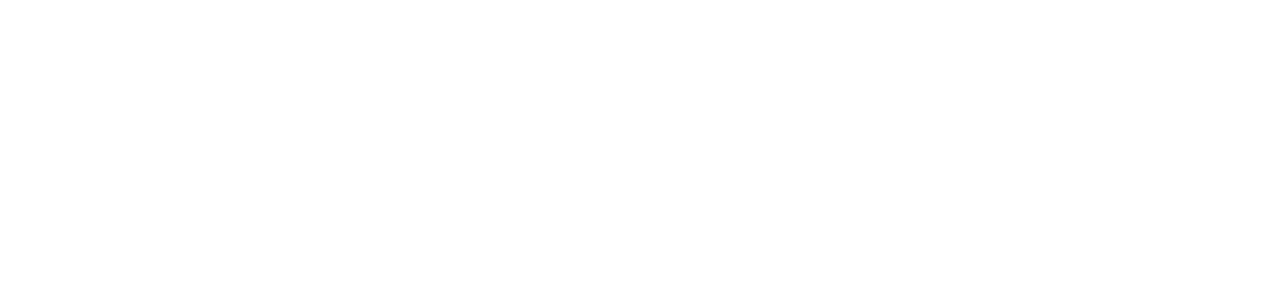
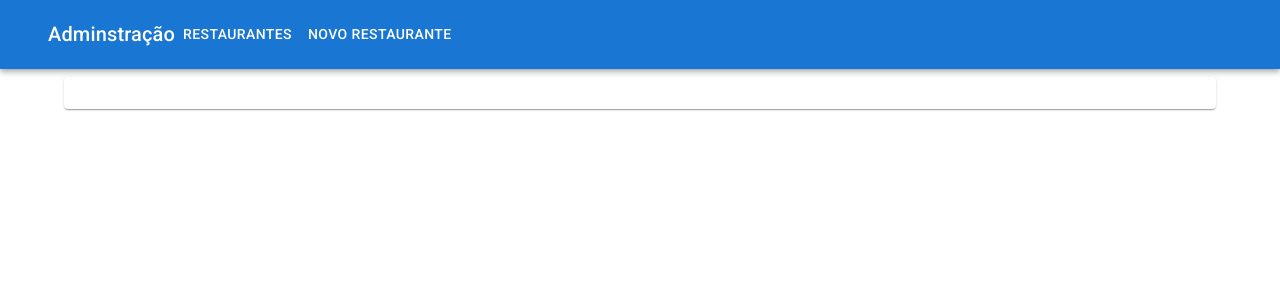
Before and after one commit to VicenteLamberti/React_Alfood, a React (Create React App) app: page /admin in a window 1280 px wide. Before the commit this address had no page. Shown: the top 300 px of the page. Built offline with nearby package versions, Linux system fonts and the light colour scheme; the HTML template or start-up script is replaced by a standard one.

Commit message:
Adicionando nav bar na pagina template

```diff
--- a/src/App.tsx
+++ b/src/App.tsx
@@ -1,4 +1,5 @@
 import { Routes, Route } from 'react-router-dom';
+import PaginaBaseAdmin from './paginas/Administracao/PaginaBaseAdmin';
 import AdministracaoRestaurantes from './paginas/Administracao/Restaurantes/AdministracaoRestaurantes';
 import FormularioRestaurante from './paginas/Administracao/Restaurantes/FormularioRestaurante';
 import Home from './paginas/Home';
@@ -10,9 +11,13 @@
     <Routes>
       <Route path="/" element={<Home />} />
       <Route path="/restaurantes" element={<VitrineRestaurantes />} />
-      <Route path="/admin/restaurantes" element={<AdministracaoRestaurantes/>}/>
-      <Route path="/admin/restaurantes/novo" element={<FormularioRestaurante/>}/>
-      <Route path="/admin/restaurantes/:id" element={<FormularioRestaurante/>}/>
+
+      <Route path='/admin' element={<PaginaBaseAdmin/>}>
+        <Route path="restaurantes" element={<AdministracaoRestaurantes />} />
+        <Route path="restaurantes/novo" element={<FormularioRestaurante />} />
+        <Route path="restaurantes/:id" element={<FormularioRestaurante />} />
+      </Route>
+
     </Routes>
   );
 }
--- /dev/null
+++ b/src/paginas/Administracao/PaginaBaseAdmin.tsx
@@ -0,0 +1,57 @@
+import { AppBar, Button, Link, Paper, TextField, Toolbar, Typography } from "@mui/material";
+
+import { Box, Container } from "@mui/system";
+import {Link as ApelidoLinkDom, Outlet} from 'react-router-dom'
+
+const PaginaBaseAdmin = () => {
+
+
+    return (
+        <>
+            <AppBar position="static">
+                <Container maxWidth="xl">
+                    <Toolbar>
+                        <Typography typography="h6">
+                            Adminstração
+                        </Typography>
+                        <Box sx={{ display: 'flex', flexGrow: 1 }}>
+                            <Link component={ApelidoLinkDom} to='/admin/restaurantes'>
+                                <Button sx={{ my: 2, color: 'white' }}>
+                                    Restaurantes
+                                </Button>
+                            </Link>
+                            <Link component={ApelidoLinkDom} to='/admin/restaurantes/novo'>
+                                <Button sx={{ my: 2, color: 'white' }}>
+                                    Novo Restaurante
+                                </Button>
+                            </Link>
+                        </Box>
+                    </Toolbar>
+
+                </Container>
+            </AppBar>
+
+            <Box>
+                <Container maxWidth='lg' sx={{ mt: 1 }}>
+                    <Paper sx={{ p: 2 }}>
+
+                        {/* Aqui deve ir o conteudo das rotas filhas */}
+                        <Outlet/>
+
+
+
+
+                    </Paper>
+
+                </Container>
+            </Box>
+
+
+        </>
+
+
+
+    )
+}
+
+export default PaginaBaseAdmin;
--- a/src/paginas/Administracao/Restaurantes/FormularioRestaurante.tsx
+++ b/src/paginas/Administracao/Restaurantes/FormularioRestaurante.tsx
@@ -1,11 +1,12 @@
-import { Button, TextField, Typography } from "@mui/material";
+import { AppBar, Button, Link, Paper, TextField, Toolbar, Typography } from "@mui/material";
 import { useState } from "react";
 import axios from "axios";
 import { useParams } from "react-router-dom";
 import { useEffect } from "react";
 import IRestaurante from "../../../interfaces/IRestaurante";
-import { Box } from "@mui/system";
+import { Box, Container } from "@mui/system";
 import http from "../../../http";
+import {Link as ApelidoLinkDom} from 'react-router-dom'
 
 const FormularioRestaurante = () => {
 
@@ -19,7 +20,7 @@
                     setNomeRestaurante(responta.data.nome);
                 })
         }
-    },[parametros])
+    }, [parametros])
     const [nomeRestaurante, setNomeRestaurante] = useState('');
 
 
@@ -46,10 +47,19 @@
 
     }
     return (
-        <Box sx={{display:'flex' , flexDirection:"column" , alignItems:"center"}}>
+        <>
+
+
+            <Box>
+                <Container maxWidth='lg' sx={{ mt: 1 }}>
+                    <Paper sx={{ p: 2 }}>
+
+                        {/* Conteudo */}
+
+                        <Box sx={{ display: 'flex', flexDirection: "column", alignItems: "center", flexGrow:1 }}>
                             <Typography component="h1" variant="h6">Formulário de Restaurantes</Typography>
 
-            <Box component="form" onSubmit={aoSubmeterForm}>
+                            <Box component="form" sx={{width:'100%'}} onSubmit={aoSubmeterForm}>
 
                                 <TextField value={nomeRestaurante}
                                     onChange={evt => setNomeRestaurante(evt.target.value)}
@@ -58,9 +68,18 @@
                                     required
                                 />
 
-                <Button sx={{marginTop:1}} fullWidth type="submit" variant="outlined">Salvar</Button>
+                                <Button sx={{ marginTop: 1 }} fullWidth type="submit" variant="outlined">Salvar</Button>
                             </Box>
                         </Box>
+
+                    </Paper>
+
+                </Container>
+            </Box>
+
+
+        </>
+
 
 
     )
```
Lines whose indentation alone changed are shown as unchanged.
